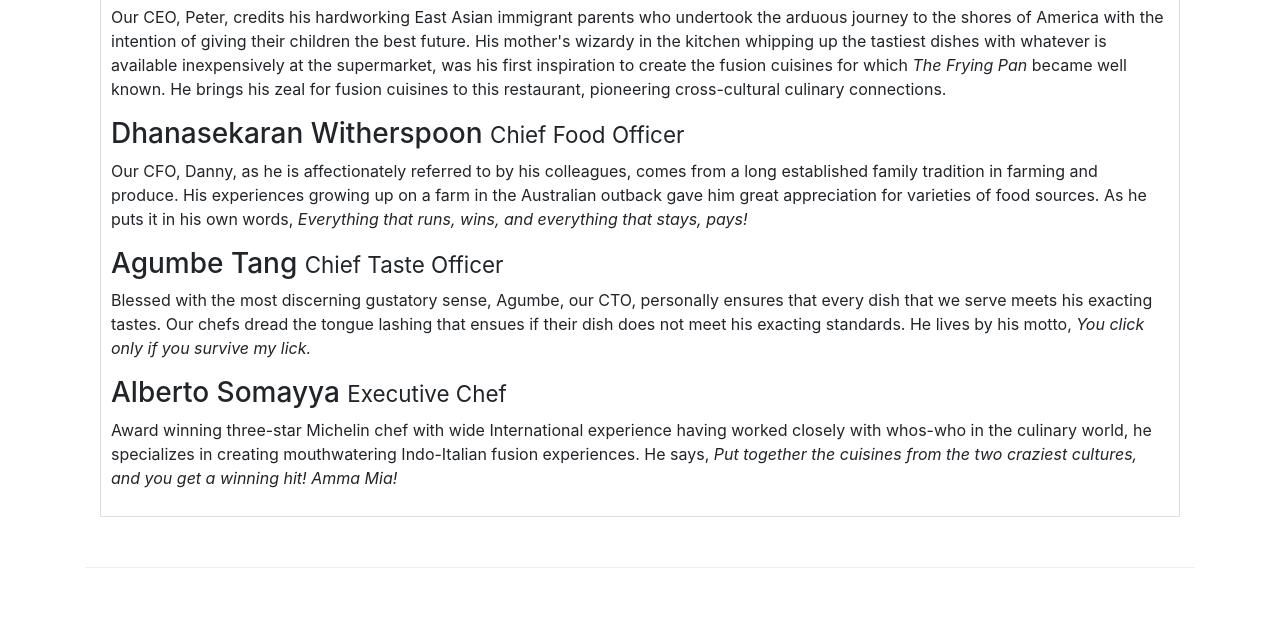
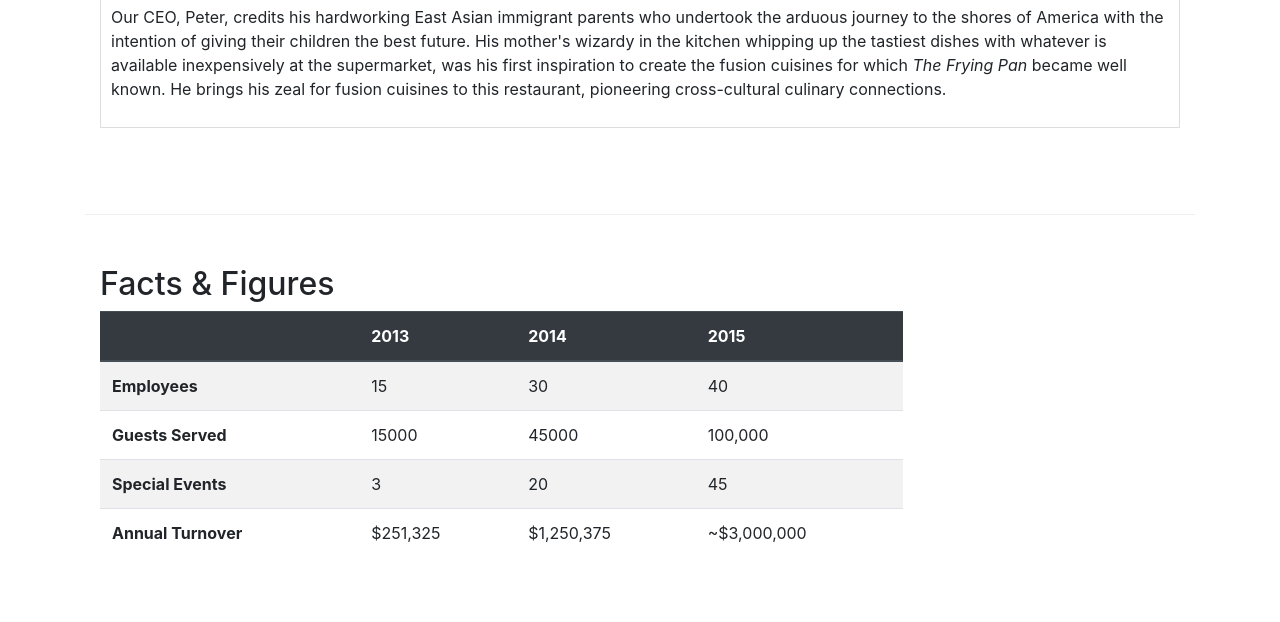
Before and after one commit to Arcgiss/Project, a website: page getting-started/aboutus.html in a window 1280 px wide. Shown: the part 1157-1779 px from the top of the page. Drawn offline with nearby package versions, Linux system fonts and the light colour scheme.

Commit message:
fade bugs fixed

```diff
--- a/getting-started/aboutus.html
+++ b/getting-started/aboutus.html
@@ -124,7 +124,7 @@
                     </li>
                 </ul>
                 <div class="tab-content">
-                <div role="tabpanel" class="tab-pane fade show active" id="peter">
+                <div role="tabpanel" class="tab-pane fade show  active" id="peter">
                 <h3>Peter Pan <small>Chief Epicurious Officer</small></h3>
                 <p class="d-none d-sm-block">Our CEO, Peter, credits his hardworking East Asian immigrant parents who
                     undertook the arduous journey to the shores of America with the intention of giving their children
@@ -134,7 +134,7 @@
                     to this restaurant, pioneering cross-cultural culinary connections.</p>
                 </div>
 
-                <div role="tabpanel" class="tab-pane fade show active" id="danny">
+                <div role="tabpanel" class="tab-pane fade" id="danny">
                 <h3>Dhanasekaran Witherspoon <small>Chief Food Officer</small></h3>
                 <p class="d-none d-sm-block">Our CFO, Danny, as he is affectionately referred to by his colleagues,
                     comes from a long established family tradition in farming and produce. His experiences growing up on
@@ -142,14 +142,14 @@
                     puts it in his own words, <em>Everything that runs, wins, and everything that stays, pays!</em></p>
                </div>
 
-               <div role="tabpanel" class="tab-pane fade show active" id="agumbe">
+               <div role="tabpanel" class="tab-pane fade " id="agumbe">
                     <h3>Agumbe Tang <small>Chief Taste Officer</small></h3>
                 <p class="d-none d-sm-block">Blessed with the most discerning gustatory sense, Agumbe, our CTO,
                     personally ensures that every dish that we serve meets his exacting tastes. Our chefs dread the
                     tongue lashing that ensues if their dish does not meet his exacting standards. He lives by his
                     motto, <em>You click only if you survive my lick.</em></p>
                 </div>
-                <div role="tabpanel" class="tab-pane fade show active" id="alberto">
+                <div role="tabpanel" class="tab-pane fade " id="alberto">
                 <h3>Alberto Somayya <small>Executive Chef</small></h3>
                 <p class="d-none d-sm-block">Award winning three-star Michelin chef with wide International experience
                     having worked closely with whos-who in the culinary world, he specializes in creating mouthwatering
```
